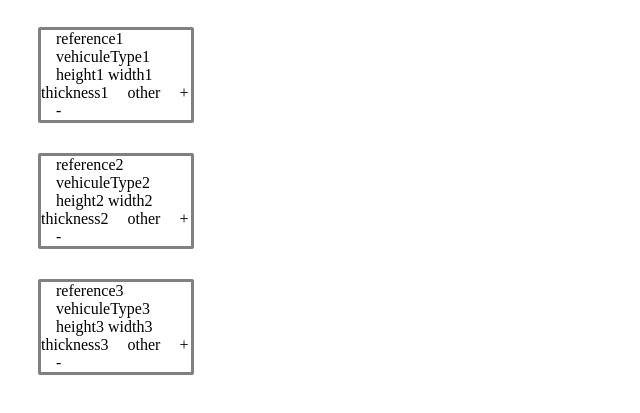
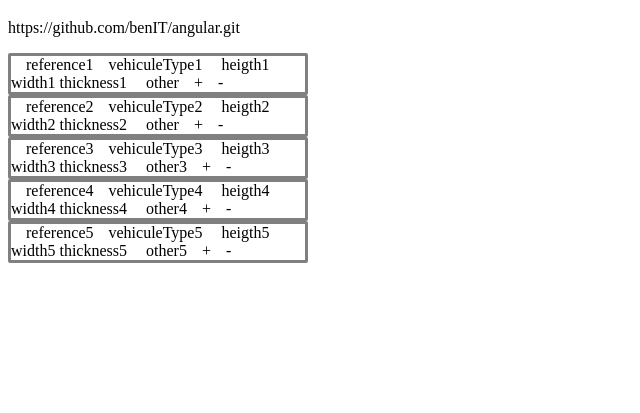
Before and after one commit to Fonzzy/AngularJS, a plain HTML site: page index.html in a window 1280 px wide. Shown: the part 61-474 px from the top of the page, without its empty margins (0-640 px from the left). Drawn offline with Linux system fonts and the light colour scheme.

Commit message:
commit 2

```diff
--- a/index.html
+++ b/index.html
@@ -1,49 +1,77 @@
 <!DOCTYPE html>
+
 <html>
 <head>
-	<title>Michelin</title>
+	<title>Un fabriquant de pneu ou autre (63)</title>
 	<link rel="stylesheet" type="text/css" href="style.css">
 </head>
 <body>
 	<h1>Michelin</h1>
+	<p>https://github.com/benIT/angular.git</p>
 	<list>
 		<tyre>
 			<reference>reference1</reference>
 			<vehiculeType>vehiculeType1</vehiculeType>
-		<patern>
-			<height>height1</height>
+			<pattern>
+				<heigth>heigth1</heigth>
 				<width>width1</width>
 				<thickness>thickness1</thickness>
-		</patern>
+			</pattern>
 			<other>other</other>
-		<event action ="add">+</event>
-		<event action = "remove">-</event>
+			<event action="add">+</event>
+			<event action="remove">-</event>
+
 		</tyre>
 		<tyre>
 			<reference>reference2</reference>
 			<vehiculeType>vehiculeType2</vehiculeType>
-		<patern>
-			<height>height2</height>
+			<pattern>
+				<heigth>heigth2</heigth>
 				<width>width2</width>
 				<thickness>thickness2</thickness>
-		</patern>
+			</pattern>
 			<other>other</other>
-		<event action ="add">+</event>
-		<event action = "remove">-</event>
+			<event action="add">+</event>
+			<event action="remove">-</event>
 		</tyre>
 		<tyre>
 			<reference>reference3</reference>
 			<vehiculeType>vehiculeType3</vehiculeType>
-		<patern>
-			<height>height3</height>
+			<pattern>
+				<heigth>heigth3</heigth>
 				<width>width3</width>
 				<thickness>thickness3</thickness>
-		</patern>
-		<other>other</other>
-		<event action ="add">+</event>
-		<event action = "remove">-</event>
+			</pattern>
+			<other>other3</other>
+			<event action="add">+</event>
+			<event action="remove">-</event>
+		</tyre>
+		<tyre>
+			<reference>reference4</reference>
+			<vehiculeType>vehiculeType4</vehiculeType>
+			<pattern>
+				<heigth>heigth4</heigth>
+				<width>width4</width>
+				<thickness>thickness4</thickness>
+			</pattern>
+			<other>other4</other>
+			<event action="add">+</event>
+			<event action="remove">-</event>
+		</tyre>
+		<tyre>
+			<reference>reference5</reference>
+			<vehiculeType>vehiculeType5</vehiculeType>
+			<pattern>
+				<heigth>heigth5</heigth>
+				<width>width5</width>
+				<thickness>thickness5</thickness>
+			</pattern>
+			<other>other5</other>
+			<event action="add">+</event>
+			<event action="remove">-</event>
 		</tyre>
 	</list>
-
+	<script type="text/javascript" src="js/lib.js"></script>
+	<script type="text/javascript" src="js/main.js"></script>
 </body>
 </html>
--- /dev/null
+++ b/js/lib.js
@@ -0,0 +1,3 @@
+function $(selector) {
+	return document.querySelectorAll(selector);
+}
--- /dev/null
+++ b/js/main.js
@@ -0,0 +1,4 @@
+var tyres = $('tyre') ;
+for (var i = 0; i < tyres.length; i++) {
+	console.log(tyres[i].innerText) ;
+};
--- a/style.css
+++ b/style.css
@@ -1,21 +1,18 @@
 list {
-	display: block;
+	display: grid;
 	width: 300px;
-
 }
 
 tyre {
-	margin: 30px;
-	display: block;
+	/* margin: 30px; */
+	display: inline-table;
 	border-color: grey;
 	border-style: solid;
 	border-width: 3px;
 	border-radius: 2px;
-	width: 150px;S
-
+	/* width: 150px; */
 }
 /*get first children*/
 tyre > * {
 	margin-left: 15px;
-
 }
```
Also changed, not shown: lib.js (added, +11 -0 lines), schema.xml (+6 -3 lines). Lines whose indentation alone changed are shown as unchanged.
